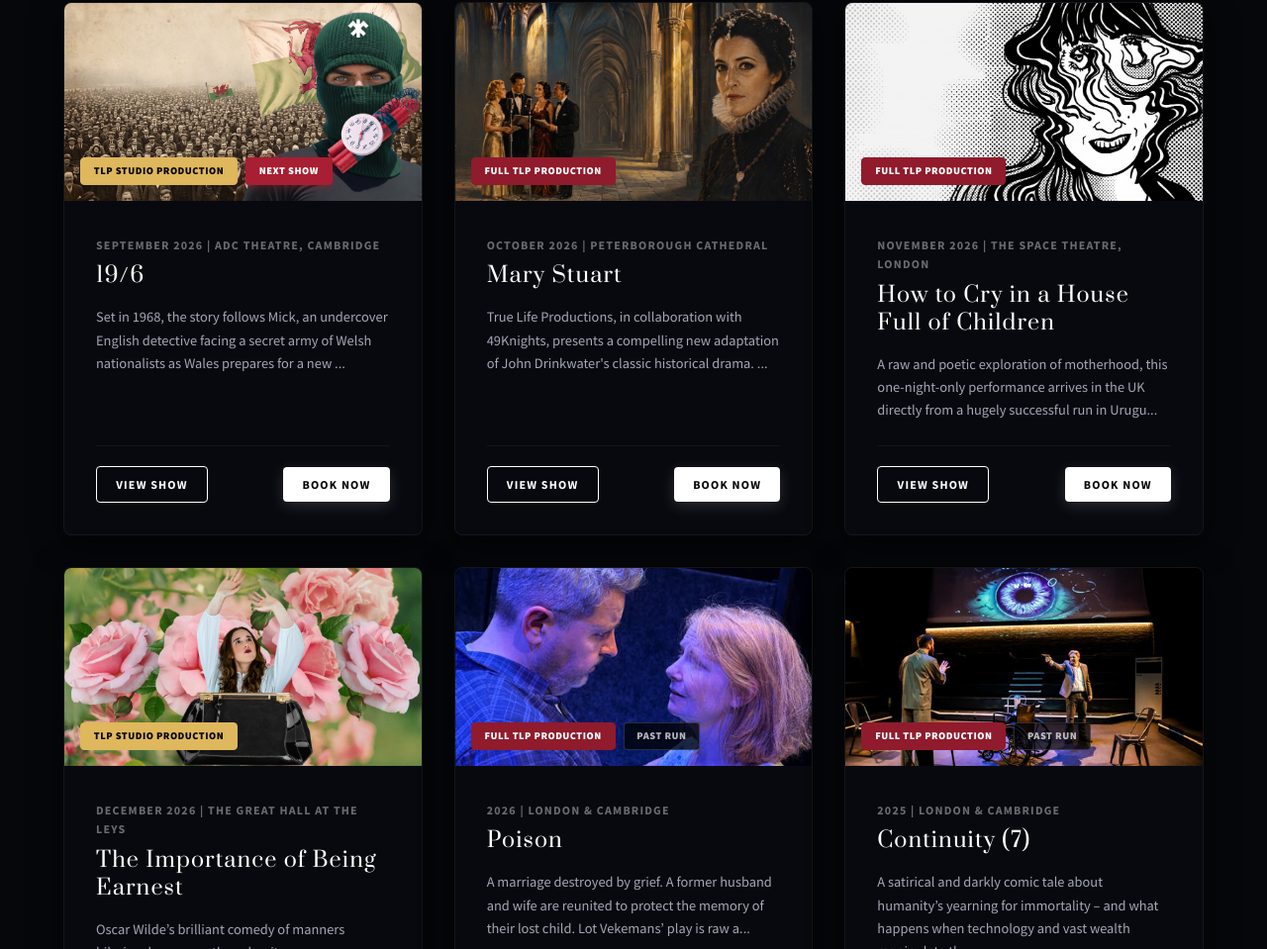
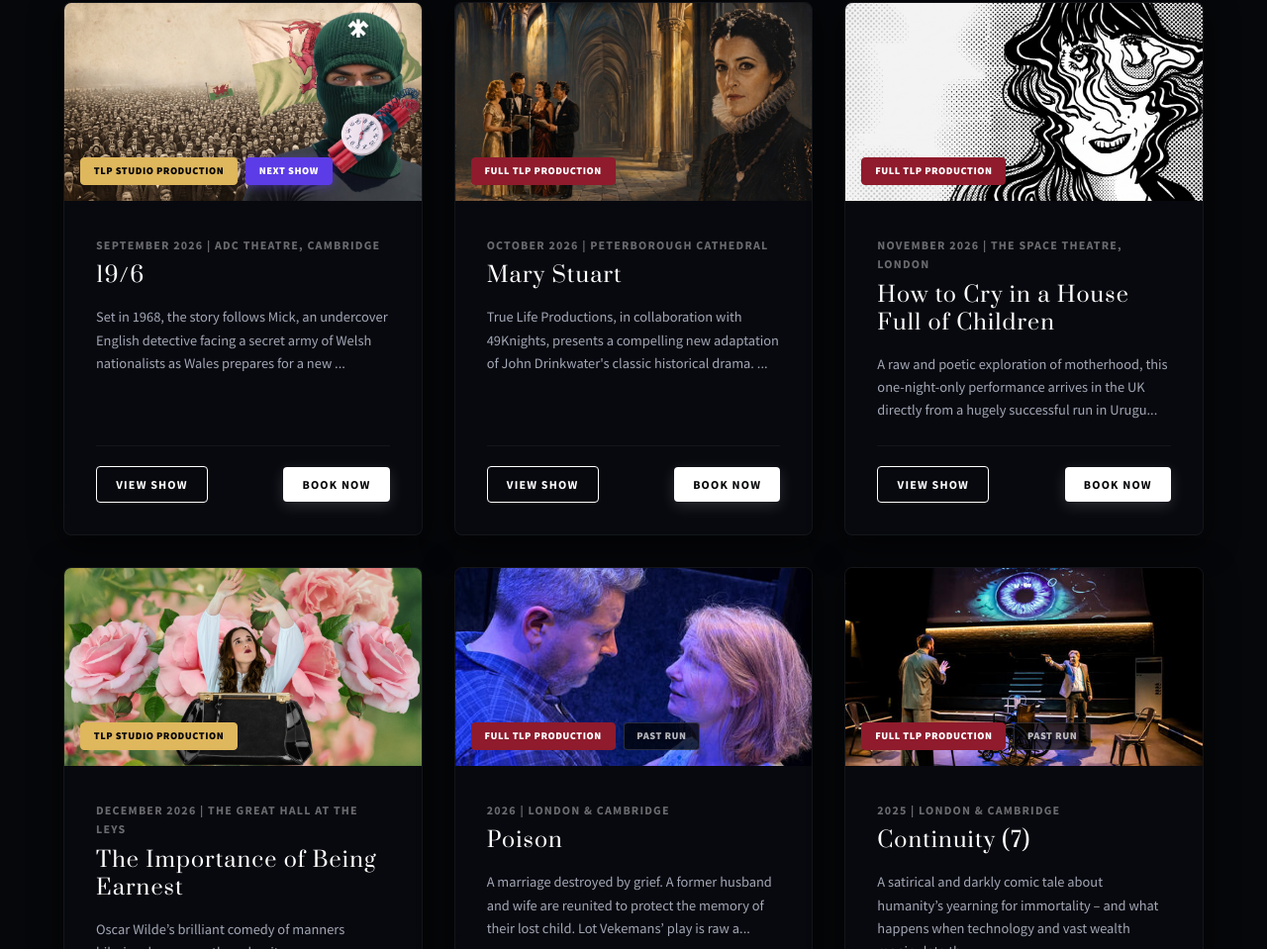
Before and after one commit to caiolaborda/truelifeproductions, a plain HTML site: page index.html in a window 1280 px wide. Shown: the part 1439-2398 px from the top of the page at 99% size. Drawn offline with Linux system fonts and the light colour scheme.

Commit message:
fix: change NEXT SHOW tag color to electric indigo to contrast with Full TLP crimson

```diff
--- a/index.html
+++ b/index.html
@@ -1067,7 +1067,7 @@
                         if (isPast) {
                             statusTagHtml = `<span style="background: rgba(2,3,5,0.75); border: 1px solid rgba(255,255,255,0.15); color: rgba(255,255,255,0.7); font-size: 0.65rem; font-weight: 800; padding: 0.3rem 0.8rem; border-radius: 4px; letter-spacing: 0.05em; text-transform: uppercase;">Past Run</span>`;
                         } else if (isNext) {
-                            statusTagHtml = `<span style="background: #a81e32; border: 1px solid #a81e32; color: #ffffff; font-size: 0.65rem; font-weight: 800; padding: 0.3rem 0.8rem; border-radius: 4px; letter-spacing: 0.05em; text-transform: uppercase; box-shadow: 0 2px 8px rgba(168,30,50,0.4);">Next Show</span>`;
+                            statusTagHtml = `<span style="background: #5c3ce6; border: 1px solid #5c3ce6; color: #ffffff; font-size: 0.65rem; font-weight: 800; padding: 0.3rem 0.8rem; border-radius: 4px; letter-spacing: 0.05em; text-transform: uppercase; box-shadow: 0 2px 8px rgba(92,60,230,0.45);">Next Show</span>`;
                         }
 
                         const detailLink = `play-${p.id}.html?id=${p.id}`;
```
